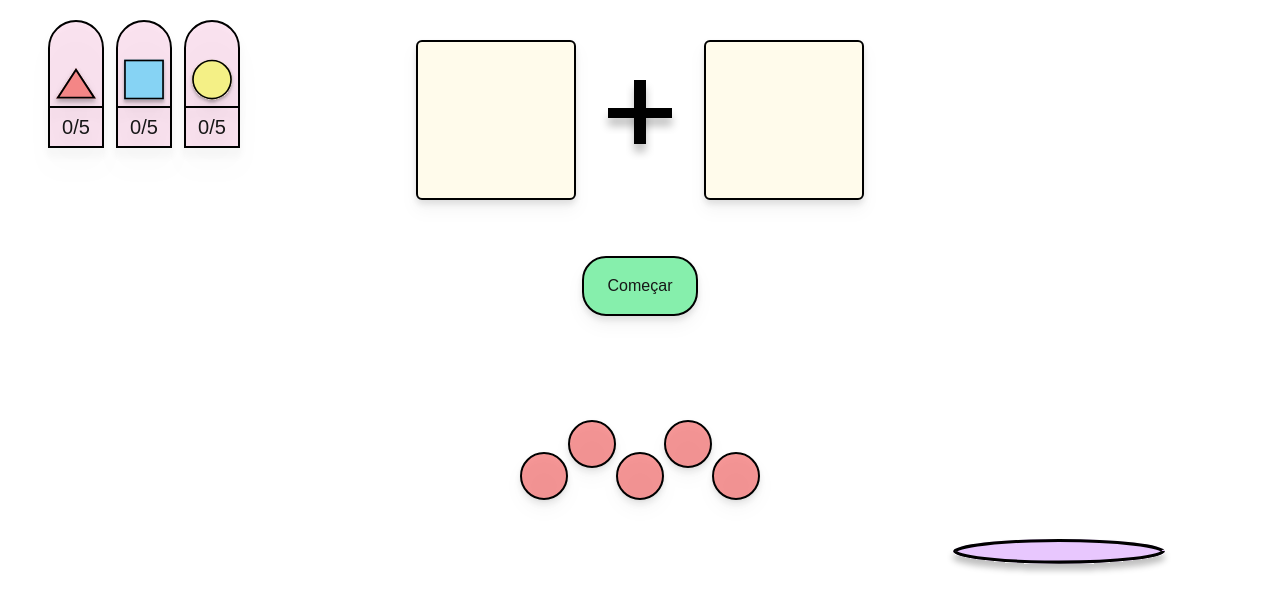
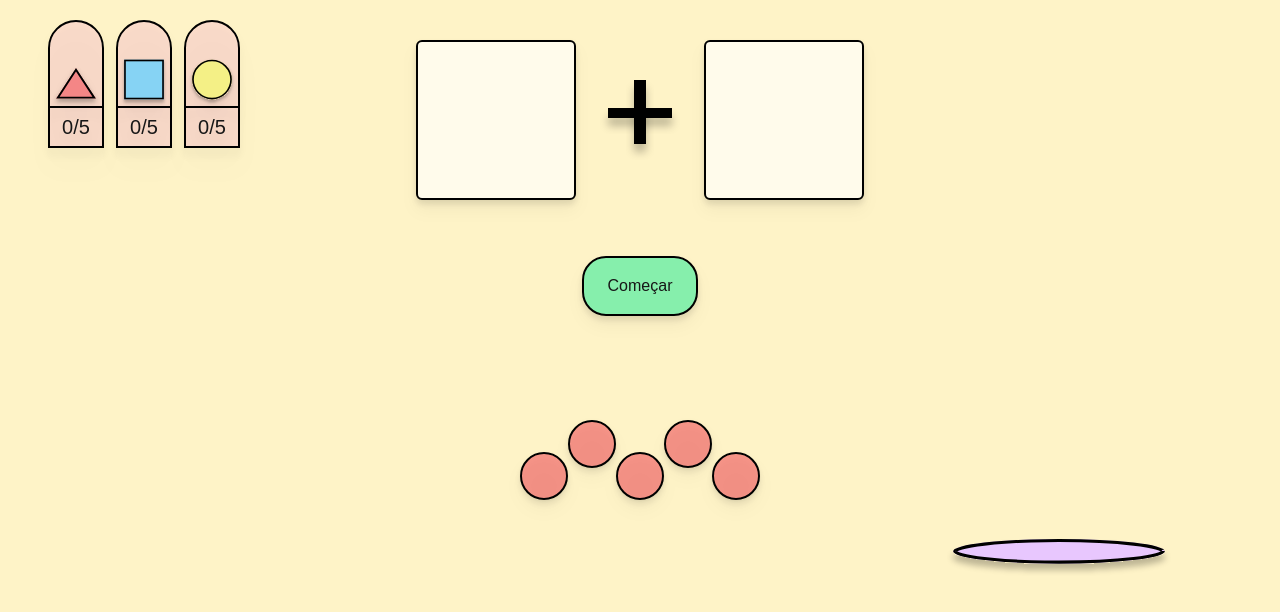
Before and after one commit to Carlos001-hash/Math, a Next.js app: page / in a window 1280 px wide. Shown: the top 612 px of the page. Built offline with nearby package versions, Linux system fonts and the light colour scheme.

Commit message:
Update globals.css

```diff
--- a/src/app/globals.css
+++ b/src/app/globals.css
@@ -3,7 +3,7 @@
 @tailwind utilities;
 
 :root {
-  --background: #ffffff;
+  --background: #fef3c7;
   --foreground: #171717;
 }
 
@@ -19,16 +19,3 @@ body {
   background: var(--background);
   font-family: Arial, Helvetica, sans-serif;
 }
-
-@keyframes spin {
-  from {
-    transform: rotate(0deg);
-  }
-  to {
-    transform: rotate(360deg);
-  }
-}
-
-.spin {
-  animation: spin 12s linear infinite; /* Alterne '3s' para a duração desejada */
-}
```
